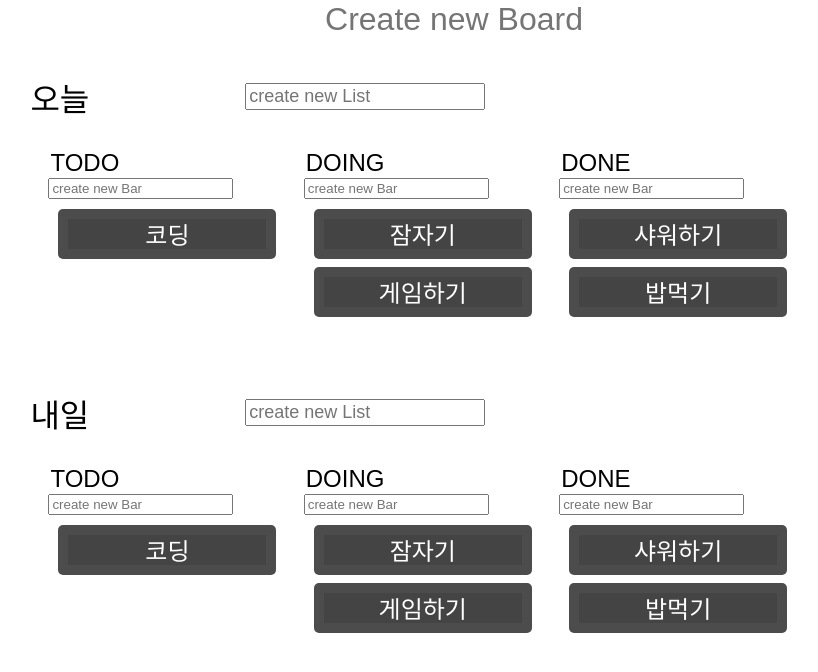
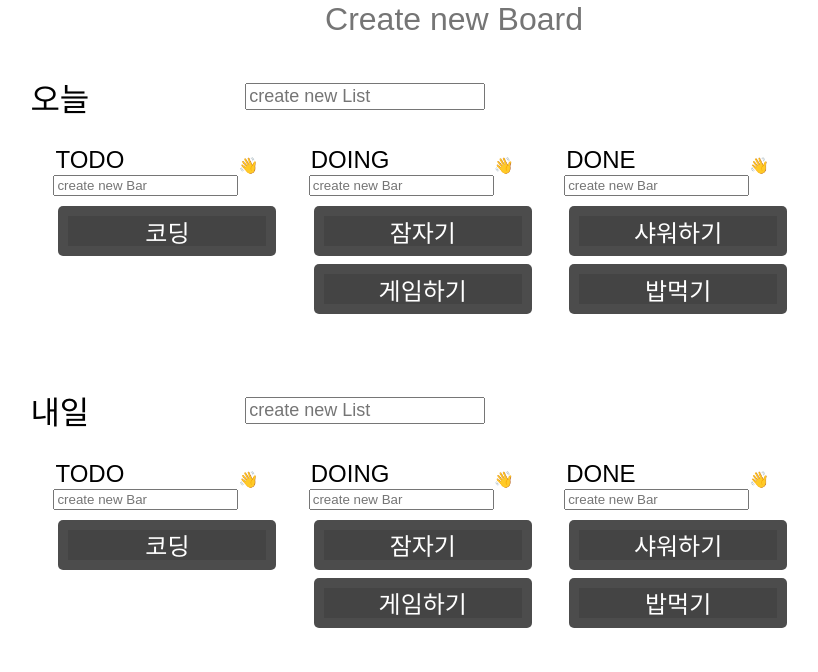
Before and after one commit to LikeRudin/recoil-start, a React (Vite) app: page / in a window 1280 px wide. Shown: the top 672 px of the page, without its empty margins (186-1004 px from the left). Built offline with nearby package versions, Linux system fonts and the light colour scheme.

Commit message:
FUNCTIONALITY: Boardname realtime change

```diff
--- a/src/atoms.tsx
+++ b/src/atoms.tsx
@@ -77,6 +77,27 @@ export const boardsSelector = selector({
   },
 });
 
+export const boardNameSelector = selectorFamily<string, { boardIndex: number }>(
+  {
+    key: "boardName",
+    get:
+      ({ boardIndex }) =>
+      ({ get }) => {
+        const data = get(dataState);
+        return data[boardIndex].name;
+      },
+    set:
+      ({ boardIndex }) =>
+      ({ set }, newName) => {
+        set(dataState, (oldData) => {
+          const newData = JSON.parse(JSON.stringify(oldData));
+          newData[boardIndex].name = newName;
+          return newData;
+        });
+      },
+  }
+);
+
 export const listsSelector = selectorFamily<ILists[], { boardIndex: number }>({
   key: "lists",
   get:
--- a/src/bar.tsx
+++ b/src/bar.tsx
@@ -1,6 +1,6 @@
 import styled from "styled-components";
 import { Draggable } from "react-beautiful-dnd";
-import React, { memo, useEffect } from "react";
+import React, { memo } from "react";
 import { useRecoilState } from "recoil";
 import { barTextSelector } from "./atoms";
 
--- a/src/board-for-list.tsx
+++ b/src/board-for-list.tsx
@@ -1,12 +1,11 @@
 import { Droppable, Draggable } from "react-beautiful-dnd";
 import styled from "styled-components";
 import ListForBar from "./list-for-bar";
-import { useRecoilValue } from "recoil";
-import { listsSelector } from "./atoms";
+import { useRecoilValue, useRecoilState } from "recoil";
+import { boardNameSelector, listsSelector } from "./atoms";
 import { memo } from "react";
 import FormCreatingList from "./components/create-list";
 interface BoardForListProps {
-  boardName: string;
   boardIndex: number;
 }
 
@@ -59,23 +58,28 @@ const Input = styled.input`
   margin-right: 5%;
 `;
 
-const BoardForList = ({ boardName, boardIndex }: BoardForListProps) => {
+const BoardForList = ({ boardIndex }: BoardForListProps) => {
   const lists = useRecoilValue(
     listsSelector({
       boardIndex,
     })
   );
+  const [boardName, setBoardName] = useRecoilState(
+    boardNameSelector({ boardIndex })
+  );
+  const onChange = (event: React.ChangeEvent<HTMLInputElement>) => {
+    setBoardName(event.currentTarget.value);
+  };
 
   return (
     <Draggable
       draggableId={`board-${boardName}-${boardIndex}`}
       index={boardIndex}
-      key={`board-${boardName}`}
     >
       {(provided) => (
         <DragSpace ref={provided.innerRef} {...provided.draggableProps}>
           <TitleWrapper {...provided.dragHandleProps}>
-            <Input value={boardName} />
+            <Input value={boardName} onChange={onChange} />
             <FormCreatingList boardIndex={boardIndex} />
           </TitleWrapper>
           <Droppable
--- a/src/boards.tsx
+++ b/src/boards.tsx
@@ -115,8 +115,8 @@ const Boards = () => {
               {...provided.droppableProps}
               isDraggingOver={snapshot.isDraggingOver}
             >
-              {boards.map((name, index) => {
-                return <BoardForList boardName={name} boardIndex={index} />;
+              {boards.map((_, index) => {
+                return <BoardForList boardIndex={index} />;
               })}
               {provided.placeholder}
             </DropSpace>
--- a/src/list-for-bar.tsx
+++ b/src/list-for-bar.tsx
@@ -35,12 +35,22 @@ const DropSpace = styled.div<IDropSpace>`
       : "transparent"};
 `;
 
+const HandleBox = styled.div`
+  width: 80%;
+  display: flex;
+  justify-content: flex-start;
+  align-items: center;
+`;
+
+const Span = styled.span``;
+
 const TitleWrapper = styled.div`
   margin-top: 4.5%;
   display: flex;
   flex-direction: column;
   justify-content: flex-start;
   align-items: flex-start;
+  margin-left: 5px;
 `;
 
 const Input = styled.input`
@@ -64,10 +74,13 @@ const ListForBar = ({ listIndex, bars, boardIndex }: ListForBarProps) => {
     >
       {(provided) => (
         <DragSpace {...provided.draggableProps} ref={provided.innerRef}>
-          <TitleWrapper {...provided.dragHandleProps}>
-            <Input value={listName} onChange={onChange} />
-            <FormCreatingBar boardIndex={boardIndex} listIndex={listIndex} />
-          </TitleWrapper>
+          <HandleBox {...provided.dragHandleProps}>
+            <TitleWrapper>
+              <Input value={listName} onChange={onChange} />
+              <FormCreatingBar boardIndex={boardIndex} listIndex={listIndex} />
+            </TitleWrapper>
+            <Span>👋</Span>
+          </HandleBox>
 
           <Droppable
             droppableId={`list-${boardIndex}-${listIndex}`}
```
